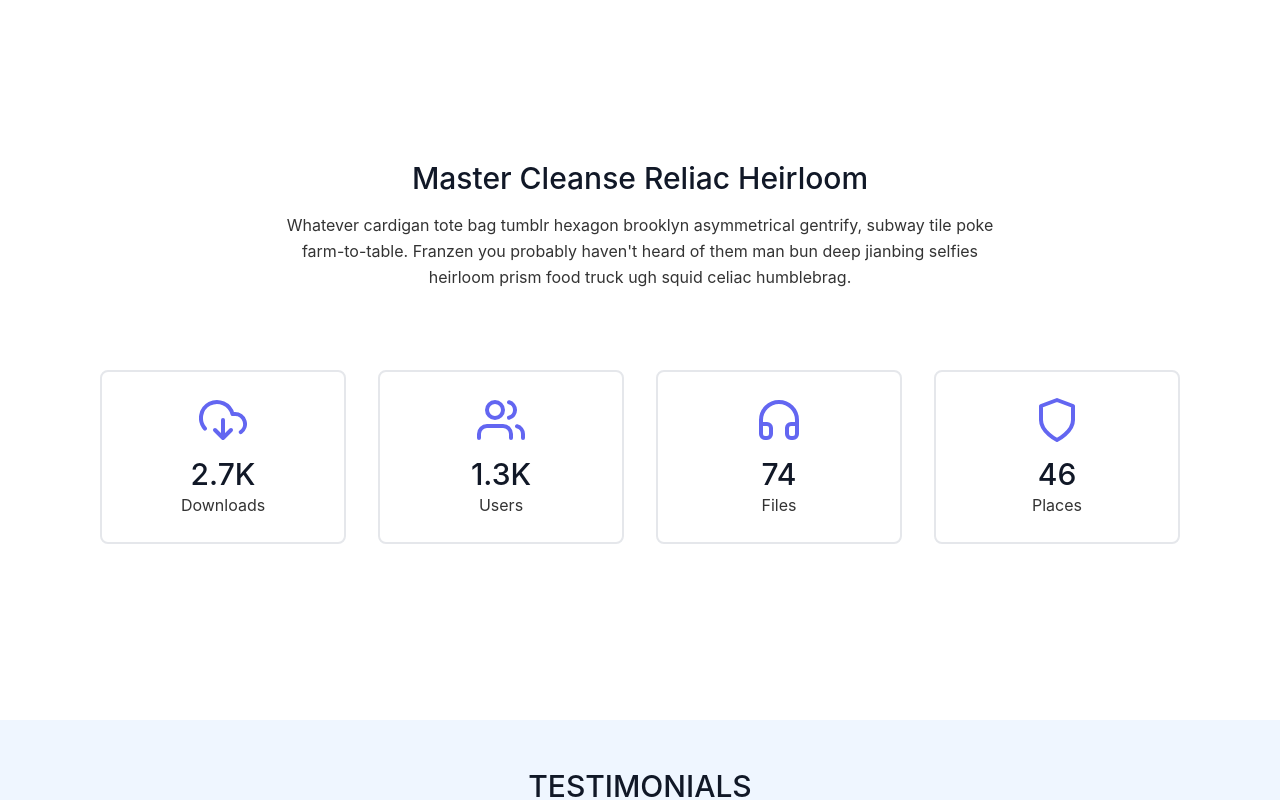
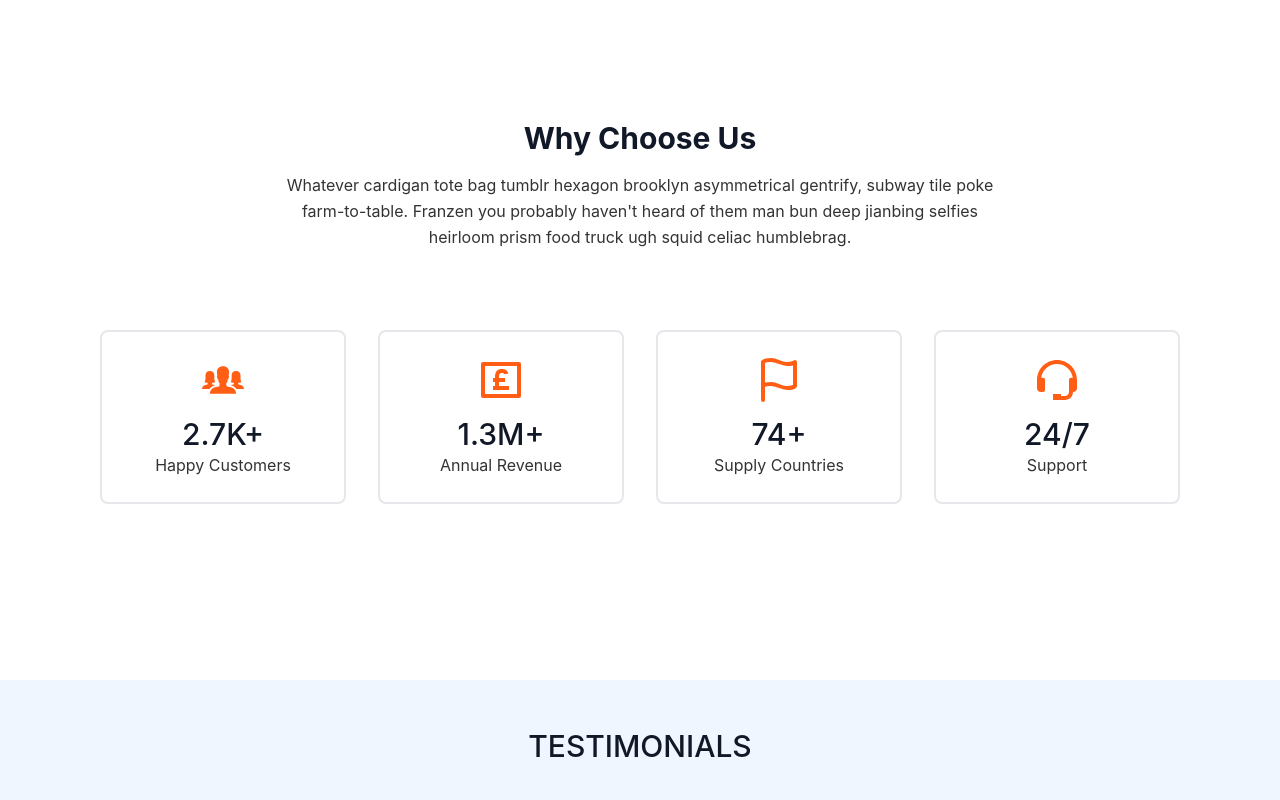
Before and after one commit to Shubratokumar/manufacturer-website-client-side, a React (Create React App) app: page / in a window 1280 px wide. Shown: the part 2340-3140 px from the top of the page. Built offline with nearby package versions, Linux system fonts and the light colour scheme.

Commit message:
emergency contact added

```diff
--- a/public/reviews.json
+++ b/public/reviews.json
@@ -22,5 +22,11 @@
       "reviews": "Lorem ipsum dolor sit amet consectetur adipisicing elit. Iste voluptate eveniet dicta error velit, nobis amet libero! Omnis distinctio, explicabo ut, dolor, dignissimos cupiditate cumque ullam enim corporis asperiores totam.",
       "name": "adam swift",
       "rating": 5
+    },
+    {
+      "_id": "626d6e264dff75a715ebc4cc",
+      "reviews": "Lorem ipsum dolor sit amet consectetur adipisicing elit. Iste voluptate eveniet dicta error velit, nobis amet libero! Omnis distinctio, explicabo ut, dolor, dignissimos cupiditate cumque ullam enim corporis asperiores totam.",
+      "name": "tailor pit",
+      "rating": 4.5
     }
 ]
--- a/src/Pages/Home/BusinessSummery.js
+++ b/src/Pages/Home/BusinessSummery.js
@@ -1,12 +1,16 @@
 import React from "react";
+import { IoIosPeople } from 'react-icons/io';
+import { RiMoneyPoundBoxLine } from 'react-icons/ri';
+import { FiFlag } from 'react-icons/fi';
+import { BiSupport } from 'react-icons/bi';
 
 const BusinessSummery = () => {
   return (
     <section className="px-5 lg:px-20 my-20">
       <div class="container px-5 py-24 mx-auto">
         <div class="flex flex-col text-center w-full mb-20">
-          <h1 class="sm:text-3xl text-2xl font-medium title-font mb-4 text-gray-900">
-            Master Cleanse Reliac Heirloom
+          <h1 class="sm:text-3xl text-5xl font-bold title-font mb-4 text-gray-900">
+            Why Choose Us
           </h1>
           <p class="lg:w-2/3 mx-auto leading-relaxed text-base">
             Whatever cardigan tote bag tumblr hexagon brooklyn asymmetrical
@@ -17,79 +21,35 @@ const BusinessSummery = () => {
         </div>
         <div class="flex flex-wrap -m-4 text-center">
           <div class="p-4 md:w-1/4 sm:w-1/2 w-full">
-            <div class="border-2 border-gray-200 px-4 py-6 rounded-lg">
-              <svg
-                fill="none"
-                stroke="currentColor"
-                stroke-linecap="round"
-                stroke-linejoin="round"
-                stroke-width="2"
-                class="text-indigo-500 w-12 h-12 mb-3 inline-block"
-                viewBox="0 0 24 24"
-              >
-                <path d="M8 17l4 4 4-4m-4-5v9"></path>
-                <path d="M20.88 18.09A5 5 0 0018 9h-1.26A8 8 0 103 16.29"></path>
-              </svg>
+            <div class="border-2 border-gray-200 px-4 py-6 rounded-lg ">
+              	<IoIosPeople className="text-primary w-12 h-12 mb-3 inline-block"></IoIosPeople>
               <h2 class="title-font font-medium text-3xl text-gray-900">
-                2.7K
+                2.7K+
               </h2>
-              <p class="leading-relaxed">Downloads</p>
+              <p class="leading-relaxed">Happy Customers</p>
             </div>
           </div>
           <div class="p-4 md:w-1/4 sm:w-1/2 w-full">
             <div class="border-2 border-gray-200 px-4 py-6 rounded-lg">
-              <svg
-                fill="none"
-                stroke="currentColor"
-                stroke-linecap="round"
-                stroke-linejoin="round"
-                stroke-width="2"
-                class="text-indigo-500 w-12 h-12 mb-3 inline-block"
-                viewBox="0 0 24 24"
-              >
-                <path d="M17 21v-2a4 4 0 00-4-4H5a4 4 0 00-4 4v2"></path>
-                <circle cx="9" cy="7" r="4"></circle>
-                <path d="M23 21v-2a4 4 0 00-3-3.87m-4-12a4 4 0 010 7.75"></path>
-              </svg>
+              <RiMoneyPoundBoxLine className="text-primary w-12 h-12 mb-3 inline-block"></RiMoneyPoundBoxLine>
               <h2 class="title-font font-medium text-3xl text-gray-900">
-                1.3K
+                1.3M+
               </h2>
-              <p class="leading-relaxed">Users</p>
+              <p class="leading-relaxed">Annual Revenue</p>
             </div>
           </div>
           <div class="p-4 md:w-1/4 sm:w-1/2 w-full">
             <div class="border-2 border-gray-200 px-4 py-6 rounded-lg">
-              <svg
-                fill="none"
-                stroke="currentColor"
-                stroke-linecap="round"
-                stroke-linejoin="round"
-                stroke-width="2"
-                class="text-indigo-500 w-12 h-12 mb-3 inline-block"
-                viewBox="0 0 24 24"
-              >
-                <path d="M3 18v-6a9 9 0 0118 0v6"></path>
-                <path d="M21 19a2 2 0 01-2 2h-1a2 2 0 01-2-2v-3a2 2 0 012-2h3zM3 19a2 2 0 002 2h1a2 2 0 002-2v-3a2 2 0 00-2-2H3z"></path>
-              </svg>
-              <h2 class="title-font font-medium text-3xl text-gray-900">74</h2>
-              <p class="leading-relaxed">Files</p>
+              <FiFlag className="text-primary w-12 h-12 mb-3 inline-block"></FiFlag>
+              <h2 class="title-font font-medium text-3xl text-gray-900">74+</h2>
+              <p class="leading-relaxed">Supply Countries</p>
             </div>
           </div>
           <div class="p-4 md:w-1/4 sm:w-1/2 w-full">
             <div class="border-2 border-gray-200 px-4 py-6 rounded-lg">
-              <svg
-                fill="none"
-                stroke="currentColor"
-                stroke-linecap="round"
-                stroke-linejoin="round"
-                stroke-width="2"
-                class="text-indigo-500 w-12 h-12 mb-3 inline-block"
-                viewBox="0 0 24 24"
-              >
-                <path d="M12 22s8-4 8-10V5l-8-3-8 3v7c0 6 8 10 8 10z"></path>
-              </svg>
-              <h2 class="title-font font-medium text-3xl text-gray-900">46</h2>
-              <p class="leading-relaxed">Places</p>
+              <BiSupport className="text-primary w-12 h-12 mb-3 inline-block"></BiSupport>
+              <h2 class="title-font font-medium text-3xl text-gray-900">24/7</h2>
+              <p class="leading-relaxed">Support</p>
             </div>
           </div>
         </div>
--- /dev/null
+++ b/src/Pages/Home/EmergencyContact.js
@@ -0,0 +1,20 @@
+import React from 'react';
+import { IoMdCall } from 'react-icons/io';
+import contact from "../../../src/Assets/Images/contact.png"
+
+const EmergencyContact = () => {
+    return (
+        <section className='hero w-full text-center' style={{ background: `url(${contact})` }}>
+            <div className="hero-overlay bg-opacity-50 hover:bg-opacity-70"></div>
+            <div className='py-24'>
+                <IoMdCall className="text-primary w-12 h-12 mb-3 inline-block"></IoMdCall>
+                <h2 className='text-2xl font-bold leading-relaxed text-white'>Any Product or Maintenance related issues? we are happy to help you <br />
+                    Call us now: <span className='text-primary'>(+880) 1600000000</span>
+                </h2>
+                <button className='btn btn-primary mt-5'>Contact Us</button>
+            </div>
+        </section>
+    );
+};
+
+export default EmergencyContact;
--- a/src/Pages/Home/Home.js
+++ b/src/Pages/Home/Home.js
@@ -5,6 +5,7 @@ import Feedback from './Feedback';
 import BusinessSummery from './BusinessSummery';
 import Products from './Products';
 import Reviews from './Reviews';
+import EmergencyContact from './EmergencyContact';
 
 const Home = () => {
     return (
@@ -14,6 +15,7 @@ const Home = () => {
             <Products/>
             <BusinessSummery/>
             <Reviews/>
+            <EmergencyContact/>
             <Feedback/>
             <Footer/>
         </div>
--- a/src/Pages/Home/Products.js
+++ b/src/Pages/Home/Products.js
@@ -15,14 +15,14 @@ const Products = () => {
     }, [])
     return (
         <section className='bg-blue-50 p-12'>
-            <div className="text-center mb-20">
+            <div className="text-center mb-10">
                 <div>
                     <h5 className='text-xl font-sans pb-2 '>OUR PRODUCTS</h5>
                     <h2 className='text-4xl font-bold text-primary'>Featured Products</h2>
                 </div>
                 <div className='grid sm:grid-cols-1 md:grid-cols-2 lg:grid-cols-3 gap-10 mt-10'>
                     {
-                        products?.slice(0,6).reverse().map(product => <Product
+                        products?.slice(-6).reverse().map(product => <Product
                             product={product}
                              key={product._id}
                              ></Product>)
--- a/src/Pages/Home/Review.js
+++ b/src/Pages/Home/Review.js
@@ -8,7 +8,7 @@ const Review = ({review}) => {
         <p className="italic">"{reviews}" </p>
         <span class="inline-block h-1 w-10 rounded bg-secondary m-5"></span>
         <h2 className="card-title uppercase ">{name}</h2>
-        <p>Rating : {rating}/5</p>
+        <p>Ratings : {rating}/5</p>
       </div>
     </div>
   );
--- a/src/Pages/Home/Reviews.js
+++ b/src/Pages/Home/Reviews.js
@@ -15,7 +15,7 @@ const Reviews = () => {
             </div>
             <div className='grid sm:grid-cols-1 md:grid-cols-2 lg:grid-cols-3 gap-10 mt-10'>
                 {
-                    reviews?.reverse().map(review => <Review
+                    reviews?.slice(-3).reverse().map(review => <Review
                         review={review}
                         key={review._id}
                     ></Review>)
```
Also changed, not shown: src/Assets/Images/contact.png (added).
